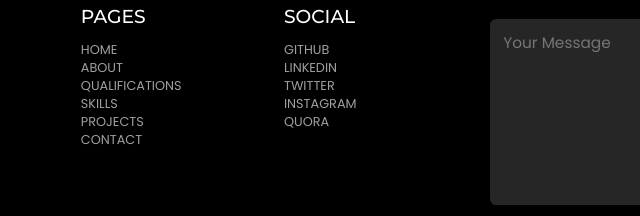
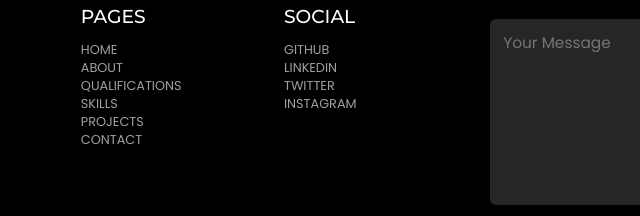
Before and after one commit to Ravidhote17/Portfolio, a plain HTML site: page index.html in a window 1280 px wide. Shown: the part 4245-4461 px from the top of the page, 124-764 px from the left. Drawn offline with nearby package versions, Linux system fonts and the light colour scheme.

Commit message:
Update index.html

```diff
--- a/index.html
+++ b/index.html
@@ -287,7 +287,6 @@
                             <a href="https://www.linkedin.com/in/ravi-dhote-4a959825a/"><li>linkedin</li></a>
                             <a href="https://x.com/ravidhote21?t=FfJg8UJczGD9XFtWg4p0nA&s=09"><li>twitter</li></a>
                             <a href="https://www.instagram.com/ravi.dhote_/"><li>instagram</li></a>
-                            <a href="https://www.quora.com/profile/Ravi-4404?ch=10&oid=1894132159&share=47e5f723&srid=hMPRgk&target_type=user"><li>quora</li></a>
                         </ul>
                     </div>
                 </div>
```
